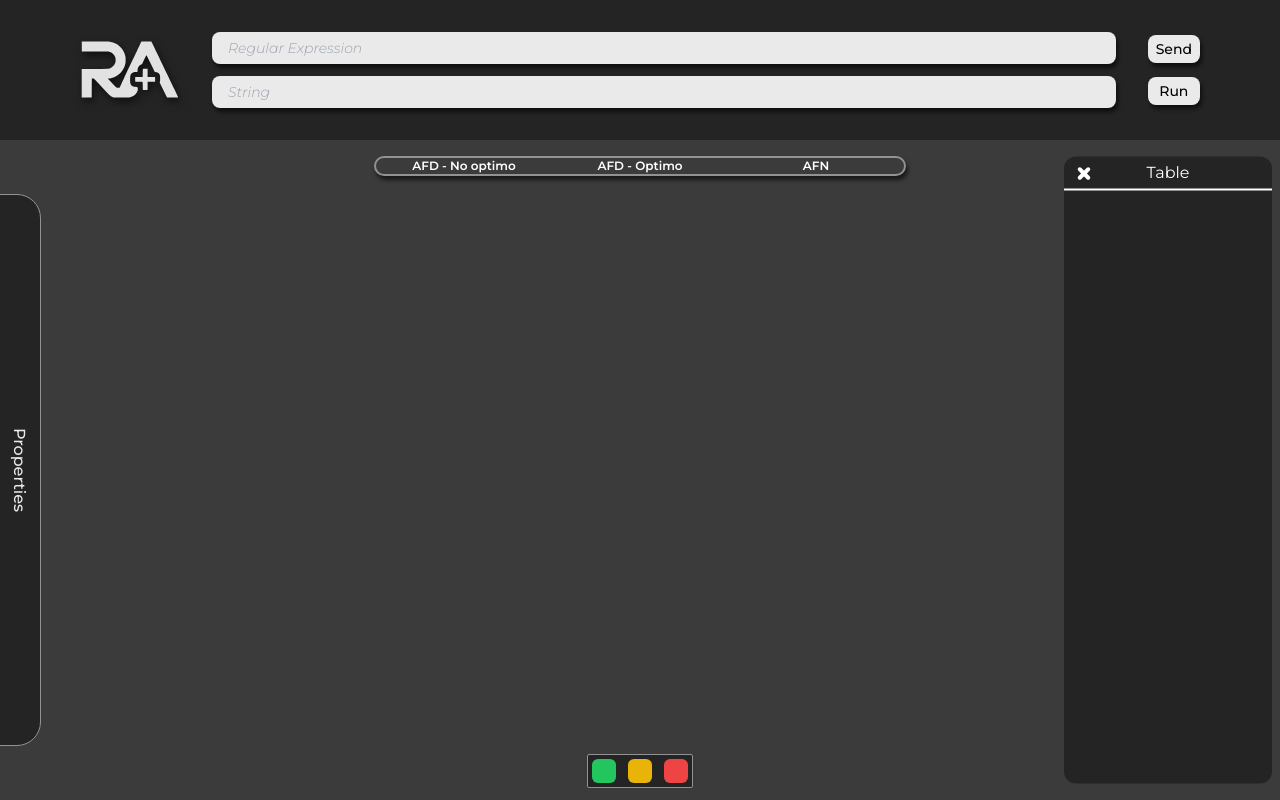
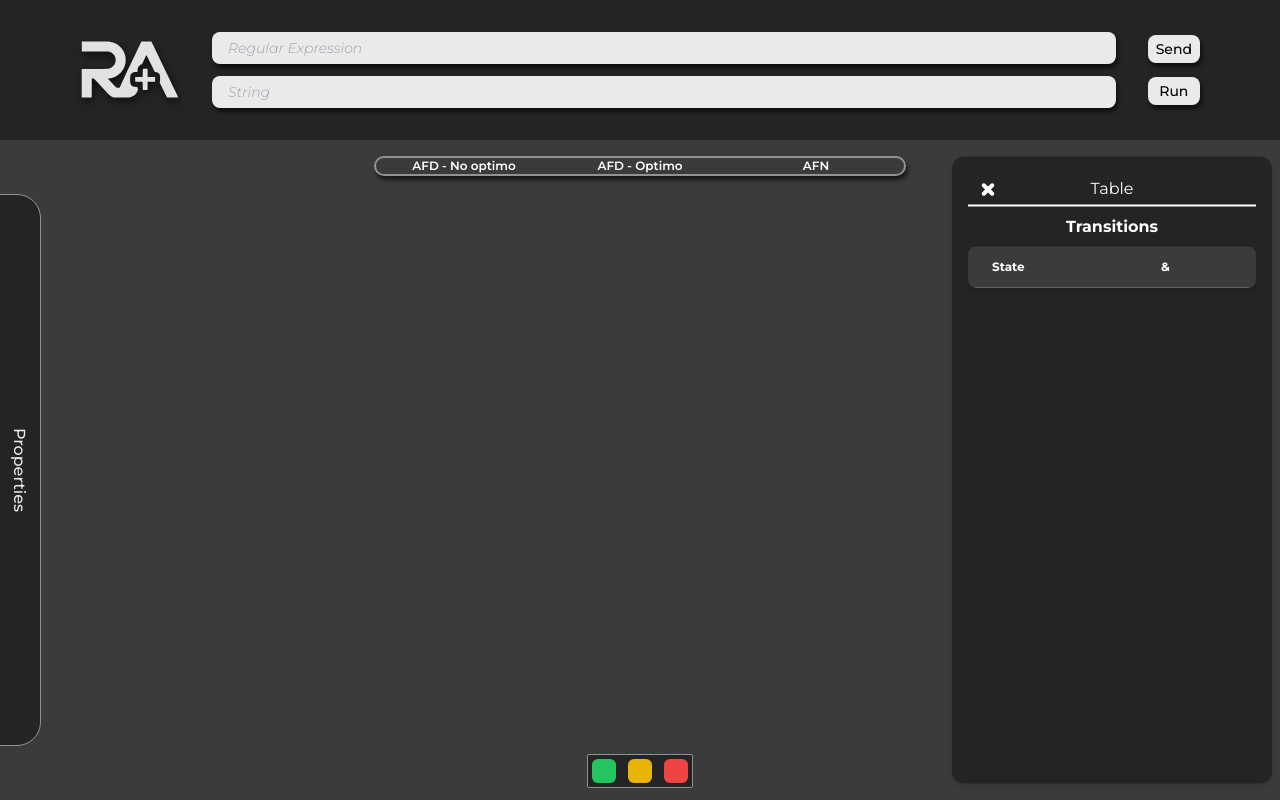
Before and after one commit to Almor21/RegexAutomaton, a React (Vite) app: page / in a window 1280 px wide. Both pictures are taken after a click on the element "Table". Built offline with nearby package versions, Linux system fonts and the light colour scheme.

Commit message:
feat: Implementation of logic to display tables in "Table" and information in "Properties".

```diff
--- a/src/App.tsx
+++ b/src/App.tsx
@@ -15,10 +15,19 @@ function App() {
     const [option, setOption] = useState(-1);
     const graph = createGraph(regex);
     const aph = getAPH(regex);
+    let TransitionTable = {};
+    let initialState = null;
+    let finalStates: string[] = [];
 
     if (graph) {
         graph.setLabels();
         console.log(getTransitionTable(graph, ['', ...aph]));
+        console.log(option);
+        TransitionTable = getTransitionTable(graph, ['', ...aph]);
+
+        // Obtaining the initial and final states
+        initialState = graph.initState ? graph.initState.getLabel() : null;
+        finalStates = graph.finalState ? [graph.finalState.getLabel()] : [];
     }
 
     return (
@@ -29,8 +38,21 @@ function App() {
             <section className="relative p-2 bg-[var(--color-500)] overflow-x-hidden">
                 <Options value={option} onChange={setOption} />
                 <Controls />
-                <Properties />
-                <Table />
+                <Properties
+                    alphabet={aph}
+                    initialState={initialState}
+                    finalState={finalStates}
+                    transitions={TransitionTable}
+                    totalStates={graph ? graph.states.length : 0}
+                    option={option}
+                />
+                <Table
+                        table={TransitionTable}
+                        alphabet={['', ...aph]}
+                        initialState={initialState}
+                        finalState={finalStates}
+                        option={option}
+                    />
 
                 {graph && <GraphDrawer graph={graph} />}
             </section>
--- a/src/components/Table.tsx
+++ b/src/components/Table.tsx
@@ -1,7 +1,15 @@
 import React, { useEffect, useRef, useState } from 'react';
 import { motion, animate } from 'framer-motion';
 
-function Table() {
+interface TableProps {
+    table: { [key: string]: { [key: string]: string[] } };
+    alphabet: string[];
+    initialState: string | null;
+    finalState: string[];
+    option: number;
+}
+
+const Table: React.FC<TableProps> = ({ table, alphabet, initialState, finalState, option }) => {
     const [open, setOpen] = useState(false);
     const closeDiv = useRef<HTMLDivElement>(null);
     const openDiv = useRef<HTMLDivElement>(null);
@@ -43,9 +51,6 @@ function Table() {
                     closeDiv.current,
                     {
                         x: '0%'
-                    },
-                    {
-                        type: 'tween'
                     }
                 );
             }
@@ -70,7 +75,7 @@ function Table() {
             </motion.div>
             <motion.div
                 ref={openDiv}
-                className="absolute top-1/2 right-2 z-10 w-52 h-[95%] grid grid-rows-[auto_1fr] bg-[var(--color-300)] rounded-xl"
+                className="absolute top-1/2 right-2 z-10 w-80 h-[95%] grid grid-rows-[auto_1fr] bg-[var(--color-300)] rounded-xl p-4 shadow-md"
                 style={{
                     x: '110%',
                     y: '-50%'
@@ -83,12 +88,103 @@ function Table() {
                     </h1>
                     <div
                         className="relative inline-block w-4 ml-3 row-start-1 col-start-1 cursor-pointer"
-                        onClick={() => setOpen(true)}
+                        onClick={() => setOpen(false)}
                     >
                         <span className="absolute top-1/2 left-0 -translate-y-1/2 inline-block bg-white w-full h-1 rounded-full -rotate-45" />
                         <span className="absolute top-1/2 left-0 -translate-y-1/2 inline-block bg-white w-full h-1 rounded-full rotate-45" />
                     </div>
                 </div>
+
+                <div className='flex flex-col gap-2 h-full overflow-x-auto '>
+                    {/* container that holds the transition table  */}
+                    <h2 className="text-white mt-2 text-center font-bold">Transitions</h2>
+                    <div className="overflow-x-auto overflow-y-auto max-h-50 shadow-md rounded-lg bg-[var(--color-500)]">
+                        <table className="min-w-full table-auto text-sm text-left text-white rounded-lg ">
+                            <thead className="sticky top-0 text-xs text-white font-bold bg-[var(--color-500)] border-b border-white">
+                                <tr>
+                                    <th scope="col" className="px-6 py-3">State</th>
+                                    {alphabet.map((symbol, index) => (
+                                        <th key={symbol || `empty_${index}`} scope="col" className="px-6 py-3">
+                                            {symbol === "" ? '&' : symbol}
+                                        </th>
+                                    ))}
+                                </tr>
+                            </thead>
+                            <tbody>
+                                {Object.keys(table).map((state) => (
+                                    <tr key={state} className="border-b bg-[var(--color-500)] border-white">
+                                        <td className="px-2 py-2 text-center">
+                                            {state === initialState ? `→ ${state}` : finalState.includes(state) ? `* ${state}` : state}
+                                        </td>
+                                        {alphabet.map((symbol, index) => (
+                                            <td key={symbol || `empty_cell_${index}`} className="px-2 py-2 text-center whitespace-nowrap">
+                                                {table[state][symbol]?.length > 1
+                                                    ? `{${table[state][symbol].join(', ')}}`  // if there are many states, show them in curly braces
+                                                    : table[state][symbol]?.length === 1
+                                                    ? table[state][symbol][0]                // if there are only one state, show it
+                                                    : '-'}
+                                            </td>
+                                        ))}
+                                    </tr>
+                                ))}
+                            </tbody>
+                        </table>
+                    </div>
+
+                     {/* container that will holds the states table  */}
+                     {/* the logic has not been implemented */}
+
+                     {(option === 0 || option === 1) && (
+                        <>
+                            <h2 className="text-white mt-4 text-center font-bold">States</h2>
+                            <div className="overflow-x-auto overflow-y-auto max-h-50 shadow-md rounded-lg bg-[var(--color-500)]">
+                                <table className="min-w-full table-auto text-sm text-left text-white rounded-lg">
+                                    <thead className="sticky top-0 text-xs text-white font-bold bg-[var(--color-500)] border-b border-white">
+                                        <tr>
+                                            <th scope="col" className="px-6 py-3">AFD State</th>
+                                            <th scope="col" className="px-6 py-3">AFN States</th>
+                                        </tr>
+                                    </thead>
+                                    <tbody>
+                                        {/* replace all with the States table */}
+                                        <tr className="border-b bg-[var(--color-500)] border-white">
+                                            <td className="px-6 py-3">1</td>
+                                            <td className="px-6 py-3 text-center">0, 1</td>
+                                        </tr>
+                                        <tr className="border-b bg-[var(--color-500)] border-white">
+                                            <td className="px-6 py-3">2</td>
+                                            <td className="px-6 py-3 text-center">2, 3, 4</td>
+                                        </tr>
+                                        <tr className="border-b bg-[var(--color-500)] border-white">
+                                            <td className="px-6 py-3">2</td>
+                                            <td className="px-6 py-3 text-center">2, 3, 4</td>
+                                        </tr>
+                                        <tr className="border-b bg-[var(--color-500)] border-white">
+                                            <td className="px-6 py-3">2</td>
+                                            <td className="px-6 py-3 text-center">2, 3, 4</td>
+                                        </tr>
+                                        <tr className="border-b bg-[var(--color-500)] border-white">
+                                            <td className="px-6 py-3">2</td>
+                                            <td className="px-6 py-3 text-center">2, 3, 4</td>
+                                        </tr>
+                                        <tr className="border-b bg-[var(--color-500)] border-white">
+                                            <td className="px-6 py-3">2</td>
+                                            <td className="px-6 py-3 text-center">2, 3, 4</td>
+                                        </tr>
+                                        <tr className="border-b bg-[var(--color-500)] border-white">
+                                            <td className="px-6 py-3">2</td>
+                                            <td className="px-6 py-3 text-center">2, 3, 4</td>
+                                        </tr>
+                                        {/* replace all with the States table */}
+                                    </tbody>
+                                </table>
+                            </div>
+                        </>
+
+                     )}
+
+                </div>
+
             </motion.div>
         </>
     );
--- a/src/utils/regex.ts
+++ b/src/utils/regex.ts
@@ -12,7 +12,7 @@ import RGraph from '../objects/RGraph';
 
 export function validate(regex: string): boolean {
     // regex to detect valid characters
-    const validPattern = /^[a-zA-Z0-9()+*?|]*$/;
+    const validPattern = /^[a-zA-Z()+*?|&]*$/;
 
     // verify if expression have only characters allowed
     if (!validPattern.test(regex)) {
@@ -20,7 +20,7 @@ export function validate(regex: string): boolean {
     }
 
     // regex to detect invalid paterns like *?, +?, **, ++, etc.
-    const invalidPattern = /[*+?]{2,}|[*+?][*+?]|[?*+](?=\))|[|]{2,}|^\||\|$/;
+    const invalidPattern = /[+?]{2,}|[+?][*+?]|[|]{2,}|^\||\|$|\(\)/;
 
     // Verify if expression have invalid patterns
     if (invalidPattern.test(regex)) {
```
Also changed, not shown: src/components/Properties.tsx (+38 -3 lines).
